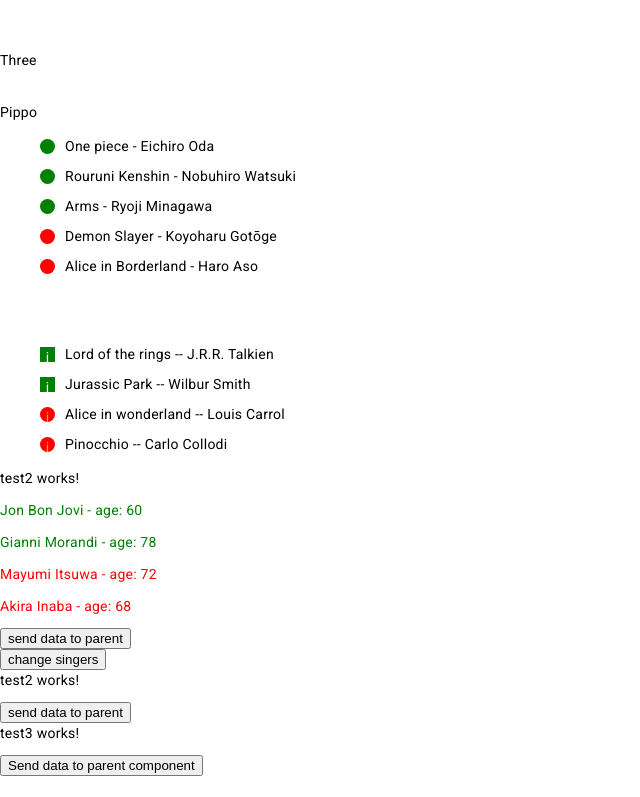
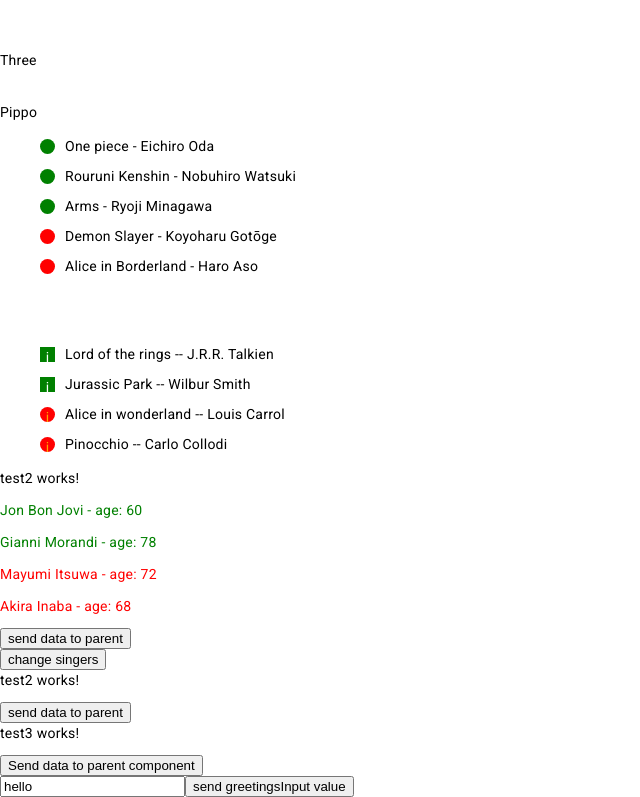
Before and after one commit to danielegeekn1/angular-practice-tests, an Angular app: page / in a window 1280 px wide. Shown: the part 1811-2608 px from the top of the page, without its empty margins (0-640 px from the left). Before the commit the page ends 2587 px from the top, so only its background shows below. Built offline with nearby package versions, Linux system fonts and the light colour scheme.

Commit message:
added template-variables to an input - linked with ViewChild decorator

```diff
--- a/src/app/app.component.html
+++ b/src/app/app.component.html
@@ -9,3 +9,6 @@
 <app-test2 (sendDataEvent)="onReceivedData($event)"></app-test2>
 <!--passing data we get from our child component (app-test3) to a parent component-->
 <app-test3 (sendData3)="onTest3DataReceived($event)"></app-test3>
+<br />
+<input #greetingsInput value="hello" />
+<button (click)="onClickPlus()">send greetingsInput value</button>
--- a/src/app/app.component.ts
+++ b/src/app/app.component.ts
@@ -1,11 +1,18 @@
-import { Component } from '@angular/core';
+import {
+  AfterViewInit,
+  Component,
+  ElementRef,
+  OnInit,
+  ViewChild,
+} from '@angular/core';
 
 @Component({
   selector: 'app-root',
   templateUrl: './app.component.html',
   styleUrls: ['./app.component.css'],
 })
-export class AppComponent {
+export class AppComponent implements OnInit, AfterViewInit {
+  @ViewChild('greetingsInput') inputValue!: ElementRef;
   title = 'Angular-from-scratch';
   singers = [
     {
@@ -61,10 +68,21 @@ export class AppComponent {
       },
     ];
   }
+  ngOnInit(): void {
+    console.log('ngOnInit');
+    console.log(this.inputValue);
+  }
+  ngAfterViewInit(): void {
+    console.log('ngAfterViewInit');
+    console.log(this.inputValue);
+  }
   onReceivedData(value: string) {
     console.log(value);
   }
   onTest3DataReceived(value: { title: string; author: string }[]) {
     console.log(value);
   }
+  onClickPlus() {
+    console.log(this.inputValue);
+  }
 }
```
